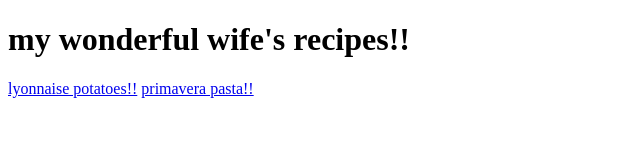
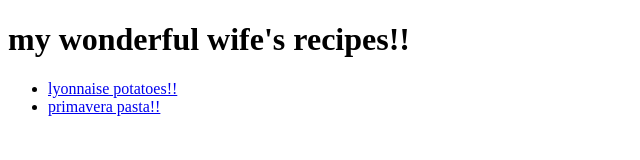
Before and after one commit to PardonPoorSyllable/odin-recipes, a plain HTML site: page index.html in a window 1280 px wide. Shown: the whole page, without its empty margins (0-640 px from the left). Drawn offline with Linux system fonts and the light colour scheme.

Commit message:
style: change bare links to list

```diff
--- a/index.html
+++ b/index.html
@@ -7,7 +7,9 @@
 </head>
 <body>
     <h1>my wonderful wife's recipes!!</h1>
-    <a href="recipes/lyonnaise.html">lyonnaise potatoes!!</a>
-    <a href="recipes/privamera.html">primavera pasta!!</a>
+    <ul>
+        <li><a href="recipes/lyonnaise.html">lyonnaise potatoes!!</a></li>
+        <li><a href="recipes/privamera.html">primavera pasta!!</a></li>
+    </ul>
 </body>
 </html>
```
